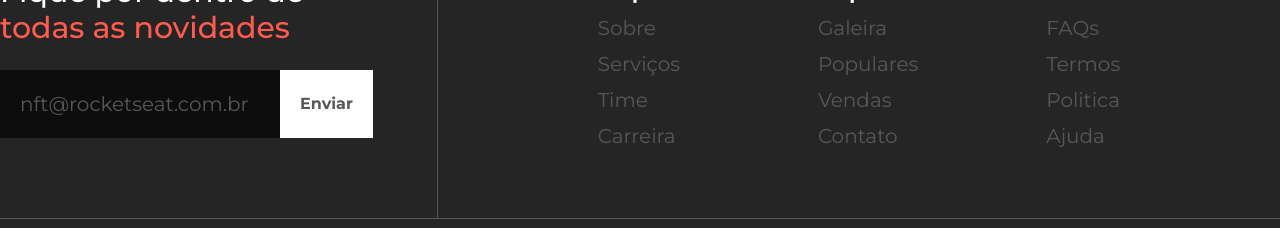
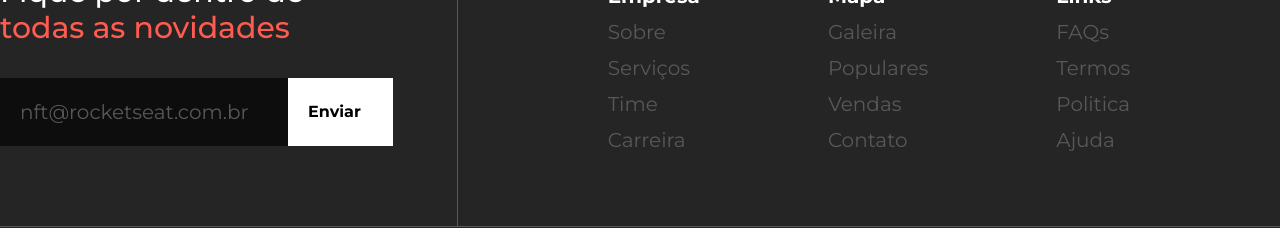
Before and after one commit to EwertonSolitto/Rocket-NFTs, a React (Create React App) app: page / in a window 1280 px wide. Shown: the part 1464-1692 px from the top of the page. Built offline with nearby package versions, Linux system fonts and the light colour scheme.

Commit message:
Fix input and button on Footer

```diff
--- a/src/components/footer/Footer.tsx
+++ b/src/components/footer/Footer.tsx
@@ -22,9 +22,9 @@ export default function Footer() {
         <div className="middle-footer grid">
           <div className="middle-left-footer pr-16 pt-16 pb-20">
             <p className="text-3xl text-white font-medium w-80">Fique por dentro de <span className="logo-color">todas as novidades</span></p>
-            <div className="flex mt-6">
-              <input type="text" placeholder="nft@rocketseat.com.br" className="input-footer text-xl p-5"/>
-              <button type="button" className="font-bold bg-white p-5">Enviar</button>
+            <div className="flex mt-8">
+              <input type="text" placeholder="nft@rocketseat.com.br" className="input-footer text-xl p-5 w-72"/>
+              <button type="button" className="font-bold bg-white text-black py-5 pl-5 pr-8">Enviar</button>
             </div>
           </div>
           <div className="flex gap-32 items-center justify-center">
@@ -35,7 +35,7 @@ export default function Footer() {
         </div>
         <div className="flex items-center justify-between pt-16">
           <p className="text-xl">www.rocketseat.com.br</p>
-          <div className="flex gap-12">
+          <div className="flex gap-12 ">
             <img src={instagram} alt="Logo Instagram" />
             <img src={youtube} alt="Logo Youtube" />
             <img src={twitter} alt="Logo Twitter" />
```
Also changed, not shown: src/dist/index.css.
